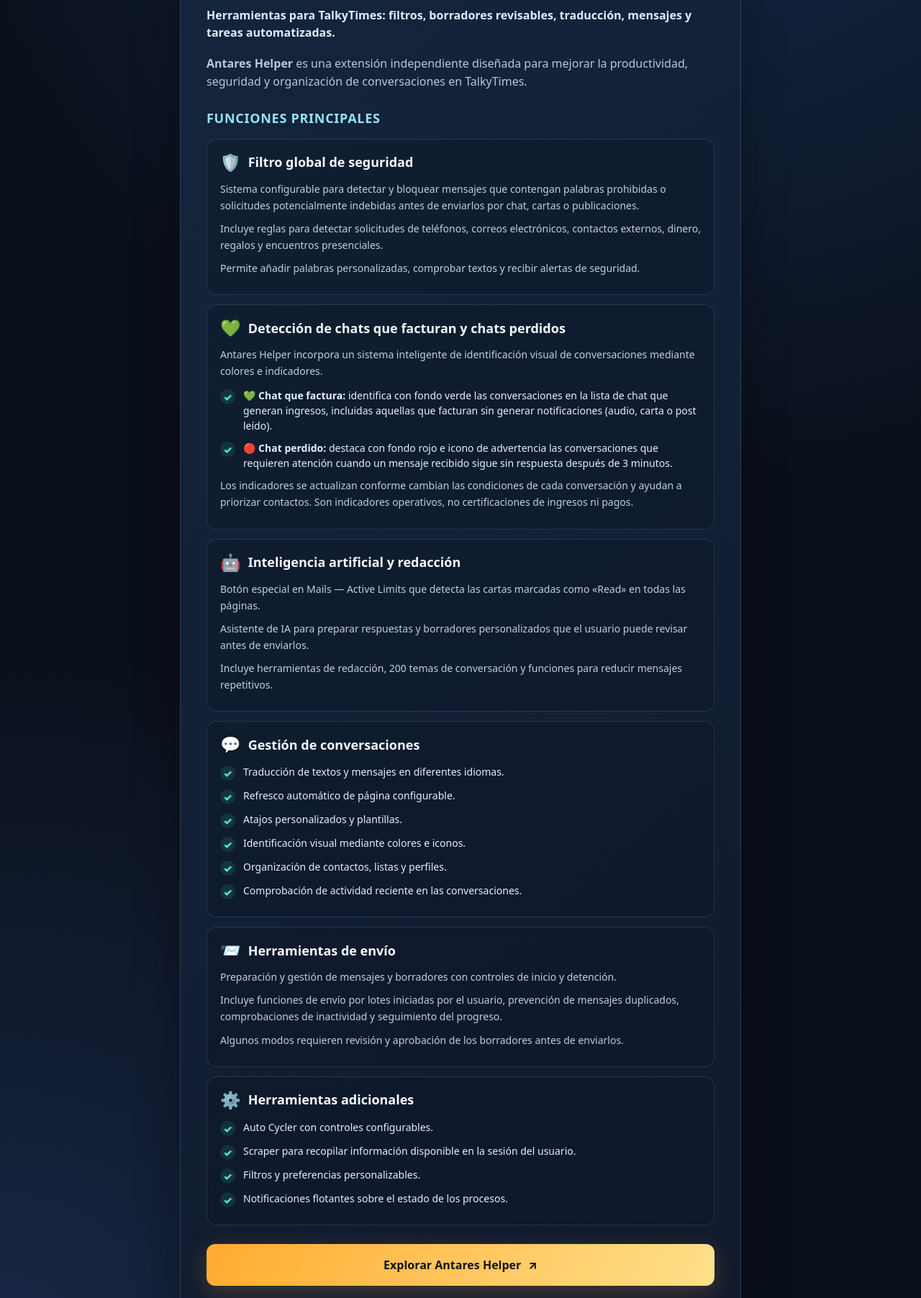
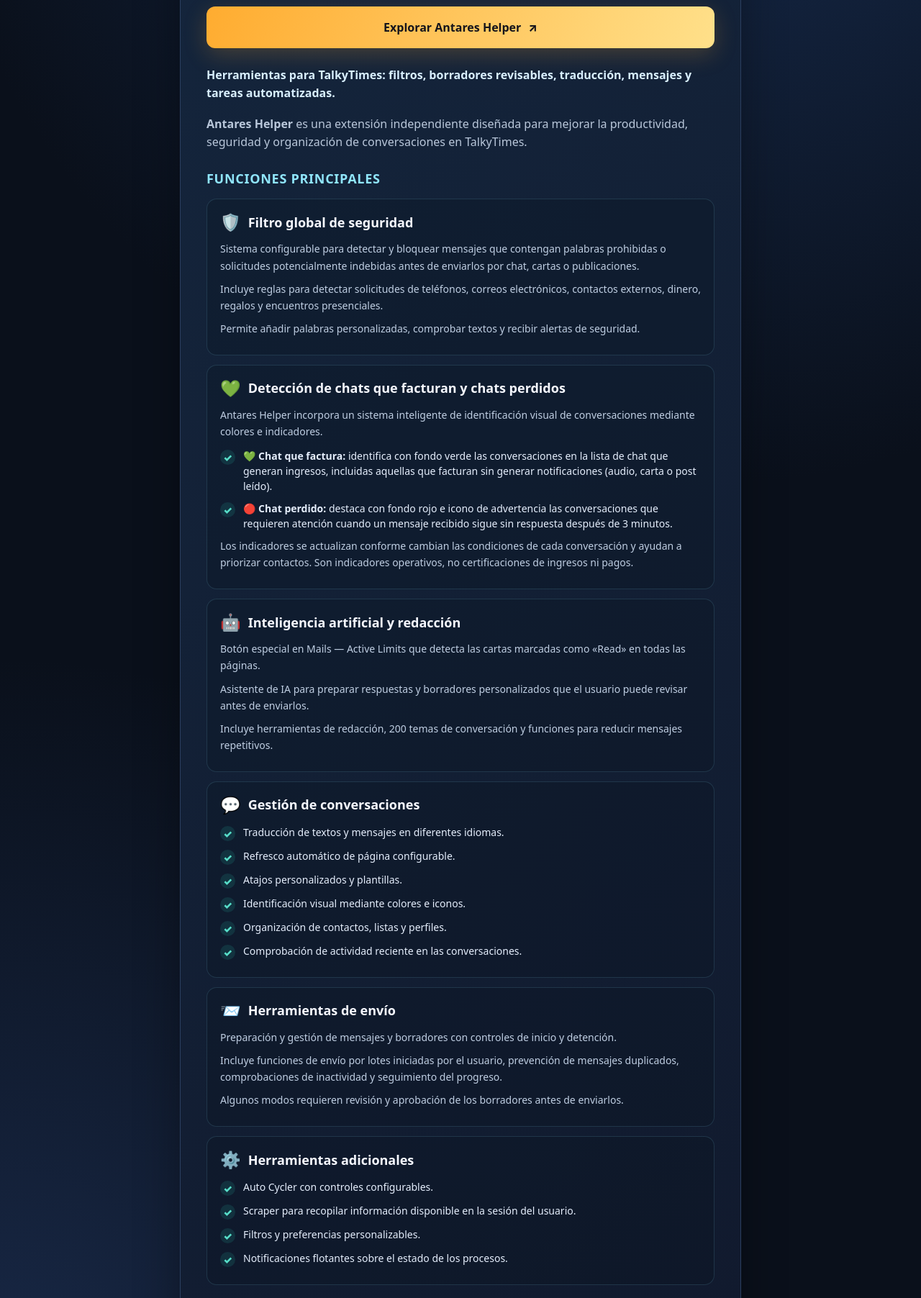
Before and after one commit to aspm93-crypto/antares-centro-ayuda, a plain HTML site: page despedida/auto-cycler/index.html in a window 1280 px wide. Shown: the part 416-2220 px from the top of the page at 72% size. Drawn offline with Linux system fonts and the light colour scheme.

Commit message:
Move extension explore CTA above features on uninstall page

```diff
--- a/despedida/auto-cycler/index.html
+++ b/despedida/auto-cycler/index.html
@@ -18,7 +18,7 @@ main{max-width:780px;width:100%;text-align:center}header{display:flex;align-item
 .feature-section .features li{align-items:flex-start;font-size:14px;line-height:1.5}
 .feature-section .tick{margin-top:2px}
 .features{list-style:none;padding:0;margin:16px 0 26px;display:grid;gap:10px}.features li{display:flex;gap:11px;align-items:center;color:#e5eefc;font-size:15px}.tick{display:grid;place-items:center;min-width:21px;height:21px;border-radius:50%;background:#2ac5ae24;color:#57dec9;font-size:14px;font-weight:900}
-.cta{display:flex;justify-content:center;align-items:center;gap:10px;background:linear-gradient(110deg,#ffac30,#ffe08a);border-radius:12px;color:#15141b;text-decoration:none;padding:17px 22px;box-shadow:0 9px 32px #ffa93136;font-size:16px;font-weight:850;text-align:center;transition:transform .15s}.cta:hover{transform:translateY(-2px)}.cta:focus-visible,a:focus-visible{outline:3px solid #64e6ff;outline-offset:3px}
+.cta{margin:10px 0 25px;display:flex;justify-content:center;align-items:center;gap:10px;background:linear-gradient(110deg,#ffac30,#ffe08a);border-radius:12px;color:#15141b;text-decoration:none;padding:17px 22px;box-shadow:0 9px 32px #ffa93136;font-size:16px;font-weight:850;text-align:center;transition:transform .15s}.cta:hover{transform:translateY(-2px)}.cta:focus-visible,a:focus-visible{outline:3px solid #64e6ff;outline-offset:3px}
 .foot{display:flex;justify-content:center;gap:20px;flex-wrap:wrap;margin-top:27px;color:var(--muted);font-size:13px}.foot a{color:#a4dff7;text-decoration:underline;text-underline-offset:3px}
 @media(prefers-reduced-motion:reduce){.cta{transition:none}}@media(max-width:500px){header{font-size:19px}.panel{text-align:left}.intro{font-size:15px}.cta{font-size:15px}}
 </style></head><body><main>
@@ -29,6 +29,7 @@ main{max-width:780px;width:100%;text-align:center}header{display:flex;align-item
 <section class="panel" aria-label="Otra extensión de Antares">
 <small>Descubre otra herramienta de Antares</small>
 <h2>Antares Helper</h2>
+<a class="cta" href="https://chromewebstore.google.com/detail/antares-helper/aejfcbeboafobmoghgmbblajlacijkpa" target="_blank" rel="noopener noreferrer" aria-label="Explorar Antares Helper en Chrome Web Store">Explorar Antares Helper <span aria-hidden="true">↗</span></a>
 <p class="promo-lead">Herramientas para TalkyTimes: filtros, borradores revisables, traducción, mensajes y tareas automatizadas.</p>
 <p><strong>Antares Helper</strong> es una extensión independiente diseñada para mejorar la productividad, seguridad y organización de conversaciones en TalkyTimes.</p>
 <h3 class="features-heading">Funciones principales</h3>
@@ -85,7 +86,6 @@ main{max-width:780px;width:100%;text-align:center}header{display:flex;align-item
 
 </section>
 </div>
-<a class="cta" href="https://chromewebstore.google.com/detail/antares-helper/aejfcbeboafobmoghgmbblajlacijkpa" target="_blank" rel="noopener noreferrer" aria-label="Explorar Antares Helper en Chrome Web Store">Explorar Antares Helper <span aria-hidden="true">↗</span></a>
 </section>
 <nav class="foot" aria-label="Enlaces"><span>Producto independiente de TalkyTimes</span><a href="mailto:antaresagency93@gmail.com?subject=Comentarios%20sobre%20Antares%20Auto-Cycler">Enviar comentarios</a></nav>
 </main></body></html>
```
